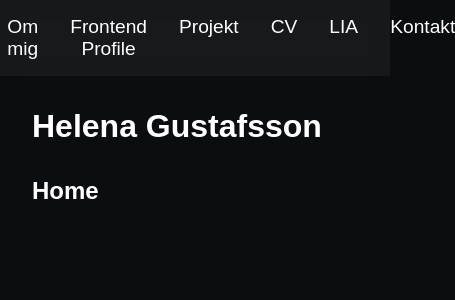
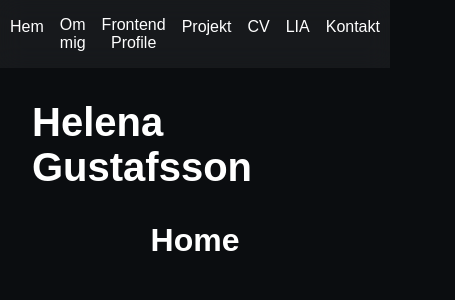
Before and after one commit to Helena-Gustafsson/Helena-Gustafsson-Portfolio-2026-React, a React (Vite) app: page / in a window 390 px wide. Shown: the top 300 px of the page, 455 px wide, since content can reach past the window. Built offline with nearby package versions, Linux system fonts and the light colour scheme; a web font is replaced by a local one.

Commit message:
feat: add responsive navbar styling feat: prepare mobile hamburger menu structure

```diff
--- a/src/App.css
+++ b/src/App.css
@@ -22,13 +22,14 @@
   --section-padding: 4rem 2rem;
 
   /* Gradient */
-  --neon-gradient: linear-gradient(
+  --neon-gradient-border: linear-gradient(
     135deg,
     var(--neon-turquoise),
     var(--neon-purple),
     var(--neon-pink),
     var(--neon-orange)
   );
+
 }
 
 * {
@@ -53,8 +54,14 @@ h6 {
   font-family: var(--font-aclonica);
 }
 
-h1, h2 {
+h1 {
   margin: 2rem;
+  font-size: 3rem;
+}
+
+h2 {
+  font-size: 2rem;
+  text-align: center;
 }
 
 a {
--- a/src/components/Navbar.tsx
+++ b/src/components/Navbar.tsx
@@ -1,12 +1,21 @@
 import styles from '../styles/Navbar.module.css';
+import { useState } from 'react';
 
 type NavbarProps = {
     setActiveSection: (section: string) => void;
 };
 
 function Navbar({ setActiveSection }: NavbarProps) {
+
+    const [isMenuOpen, setIsMenuOpen] = useState(false);
+
+    const toggleMenu = () => {
+        setIsMenuOpen(!isMenuOpen);
+    };
+
     return (
         <nav className={styles.navbar}>
+            <button className={styles.menuButton} onClick={toggleMenu}> ☰ </button>
             <ul className={styles.navList}>
                 <li><button className={styles.navButton} onClick={() => setActiveSection("home")}>Hem</button></li>
                 <li><button className={styles.navButton} onClick={() => setActiveSection("about")}>Om mig</button></li>
--- a/src/styles/Navbar.module.css
+++ b/src/styles/Navbar.module.css
@@ -5,6 +5,7 @@
 
     background: rgba(255, 255, 255, 0.05);
     backdrop-filter: blur(12px);
+    position: relative;
 }
 
 .navList {
@@ -18,6 +19,52 @@
     border: none;
     color:var(--color-text);
     font-family: var(--font-aclonica);
-    font-size: 1.2rem;
+    font-size: 1.5rem;
     cursor: pointer;
+    transition: color 0.3s ease;
 }
+
+.navButton:hover {
+    color: var(--neon-turquoise);
+}
+
+.navButton:active {
+    transform: scale(0.95);
+}
+
+.menuButton {
+    display: none;
+    position: absolute;
+    left: 1rem;
+    background-color: transparent;
+    color: var(--color-text);
+    border: none;
+    cursor: pointer;
+    font-size: 2rem;
+    top: 50%;
+    transform: translateY(-50%);
+}
+
+/*MEDIA QUERIES*/
+
+@media (max-width: 930px) {
+    .navList {
+        gap: 1rem;
+    }
+
+    .navButton {
+        font-size: 1rem;
+    }
+
+    h1 {
+        font-size: 2.5rem;
+    }
+
+    h2 {
+        font-size: 2rem;
+    }
+}
+
+@media (max-width: 600px) {
+/* hamburgermenyn tar över */
+}
```
